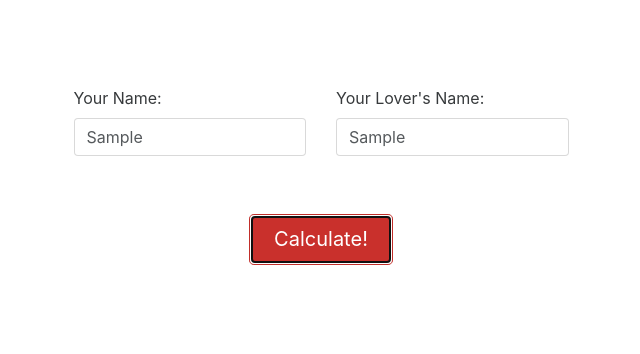
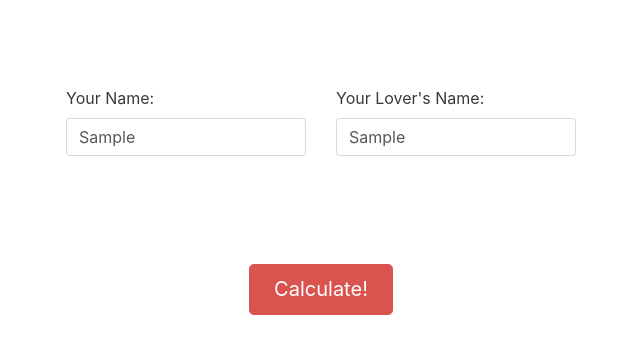
Before and after one commit to BlurayDisc/love-calculator, a plain HTML site: page index.html in a window 1280 px wide. Both pictures are taken after typing "Sample", "Sample" into the empty fields and a click on the button "Calculate!". Shown: the part 78-432 px from the top of the page, without its empty margins (319-959 px from the left). Drawn offline with Linux system fonts and the light colour scheme; no server answers.

Commit message:
Fixed some layout issue + added a spinner.

```diff
--- a/index.html
+++ b/index.html
@@ -9,6 +9,7 @@
   <!-- Bootstrap core CSS -->
   <link href="css/lib/bootstrap.min.css" rel="stylesheet" />
   <link href="css/main.css" rel="stylesheet" />
+  <link rel="stylesheet" href="https://cdnjs.cloudflare.com/ajax/libs/font-awesome/4.7.0/css/font-awesome.min.css">
 
 </head>
 
@@ -18,6 +19,7 @@
 
     <h1 class="text-md-center">Love Calculator</h1>
 
+    <div class="row">
       <div class="main-template col-lg-6 offset-lg-3">
 
         <div class="col-md-6">
@@ -35,15 +37,20 @@
           </div>
           <div id="personB-alert" class="alert alert-danger alert-dismissable fade out"></div>
         </div>
-
-      <div class="text-md-center">
-        <button id="calculate" class="btn btn-danger btn-lg">Calculate!</button>
+      </div>
     </div>
 
+    <div class="row" style="height: 50px"></div>
+
+    <div class="row text-md-center">
+      <button id="calculate" class="btn btn-danger btn-lg">Calculate!</button>
+      <i id="spinner" class="fa fa-spinner fa-spin" style="font-size:48px;color:red"></i>
     </div>
 
+    <div class="row">
       <div class="result-template col-md-6 offset-md-3">
         <a class="text-md-center" id="result" href="#"></a>
+      </div>
     </div>
 
     <script id="resultTemplate" type="text/template">
--- a/js/app.js
+++ b/js/app.js
@@ -7,6 +7,7 @@ var AppView = Backbone.View.extend({
 
   initialize: function() {
     this.removeErrors();
+    this.hideSpinner();
   },
 
   calculate: function(e) {
@@ -24,6 +25,7 @@ var AppView = Backbone.View.extend({
 
     console.log("Calculating score for: ", personA, personB);
     var self = this;
+    self.showSpinner();
     findOne(personA, personB)
       .done(function(data) {
         console.log("Retrieved score from history for: ", personA, personB);
@@ -37,6 +39,9 @@ var AppView = Backbone.View.extend({
         } else {
           //TODO handle other api error.
         }
+      })
+      .always(function() {
+        self.hideSpinner();
       });
   },
 
@@ -84,6 +89,15 @@ var AppView = Backbone.View.extend({
       .addClass("in")
       .removeClass("out");
     $(field).text(message);
+  },
+
+  showSpinner: function() {
+    $("#calculate").hide();
+    $("#spinner").show();
+  },
+  hideSpinner: function() {
+    $("#calculate").show();
+    $("#spinner").hide();
   }
 });
 
```
Lines whose indentation alone changed are shown as unchanged.
